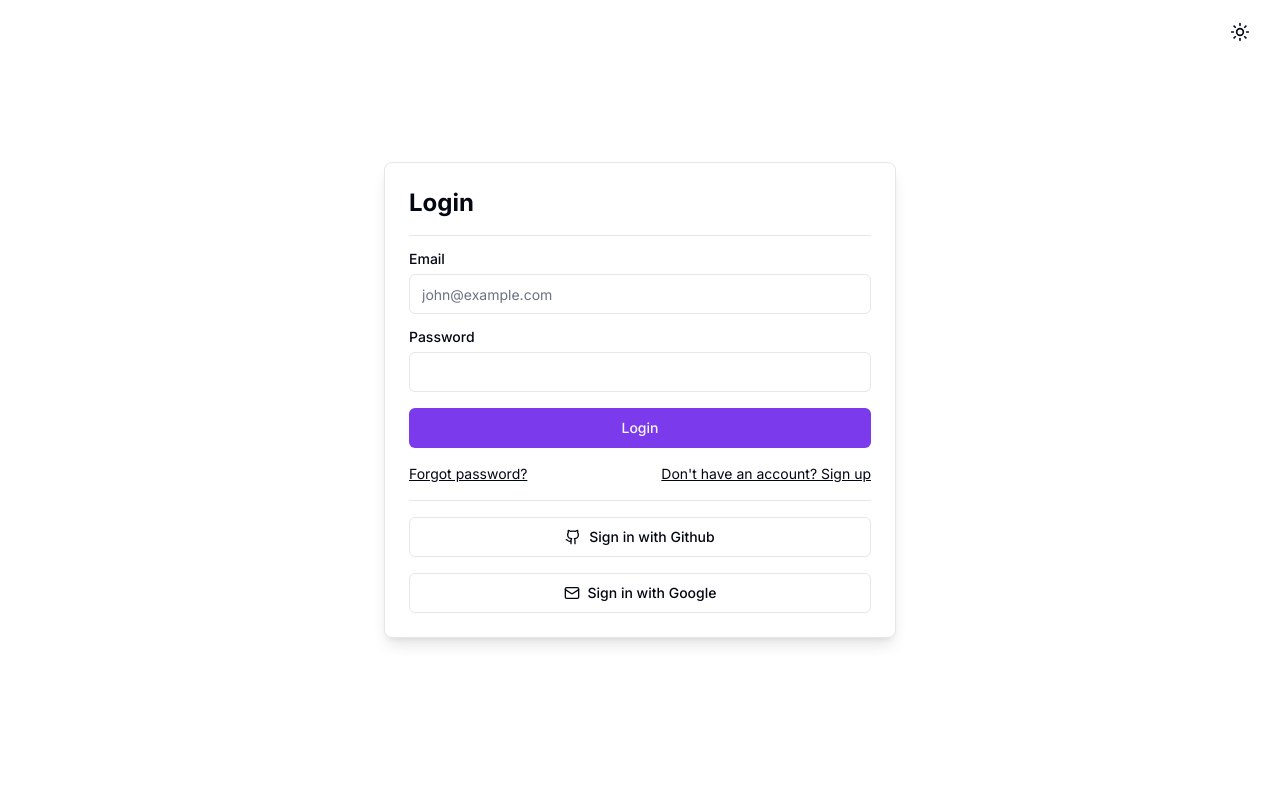
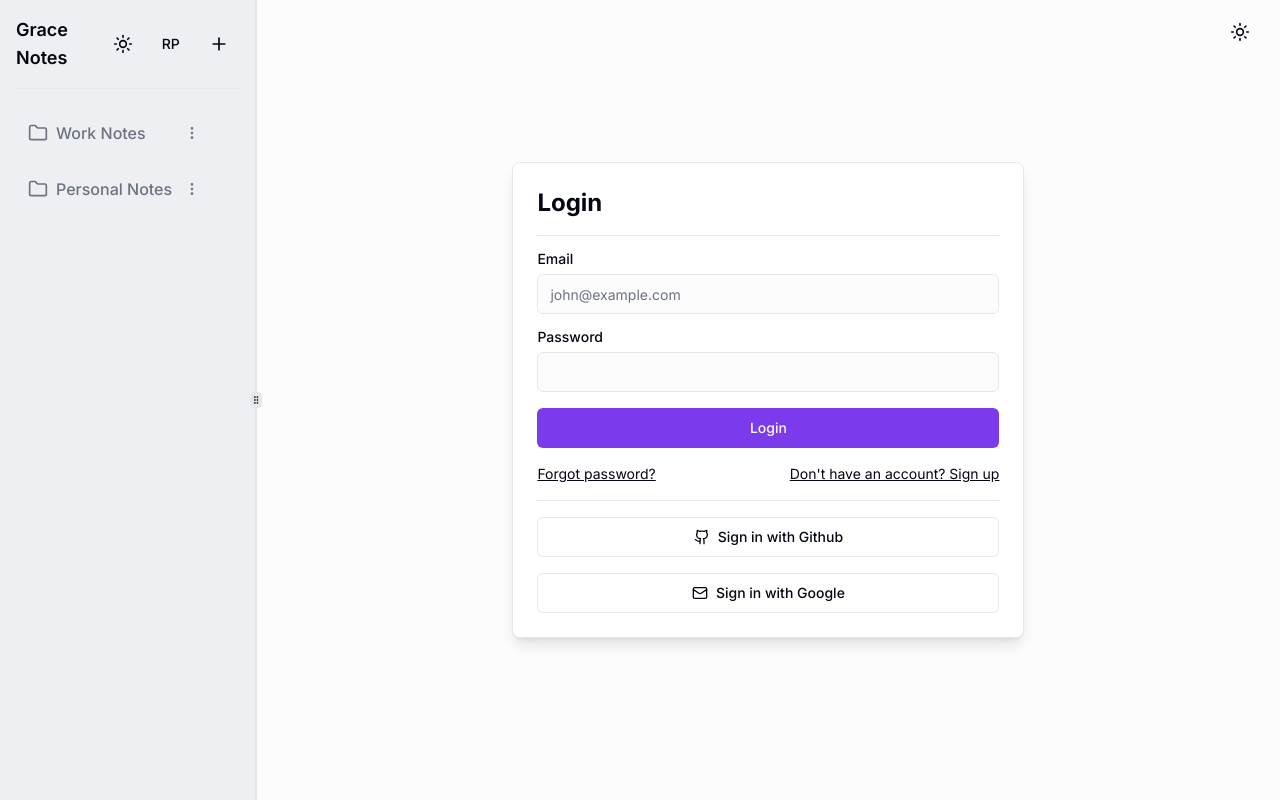
Before and after one commit to pandeyrochak/gracenotes, a Next.js app: page /login in a window 1280 px wide. Built offline with nearby package versions, Linux system fonts and the light colour scheme.

Commit message:
🛠️: layout refractoring

```diff
--- a/src/app/globals.css
+++ b/src/app/globals.css
@@ -4,7 +4,7 @@
 
 @layer base {
   :root {
-    --background: 0 0% 100%;
+    --background: 0 5% 99%;
     --foreground: 224 71.4% 4.1%;
     --card: 0 0% 100%;
     --card-foreground: 224 71.4% 4.1%;
--- a/src/app/layout.tsx
+++ b/src/app/layout.tsx
@@ -2,6 +2,14 @@ import type { Metadata } from "next";
 import { Inter } from "next/font/google";
 import "./globals.css";
 import { ThemeProvider } from "@/context/ThemeProvider";
+import NotesTitleBar from "@/components/component/NotesViewPanel/NotesTitleBar";
+import NotesView from "@/components/component/NotesViewPanel/NotesView/NotesView";
+import Sidepanel from "@/components/component/Sidepanel/Sidepanel";
+import {
+  ResizableHandle,
+  ResizablePanel,
+  ResizablePanelGroup,
+} from "@/components/ui/resizable";
 
 const inter = Inter({ subsets: ["latin"] });
 
@@ -24,7 +32,21 @@ export default function RootLayout({
           enableSystem
           disableTransitionOnChange
         >
-          {children}
+          <ResizablePanelGroup direction="horizontal" className="bg-background">
+            {/* sidepanle to be available on all pages */}
+            <ResizablePanel
+              className="h-screen"
+              maxSize={30}
+              minSize={20}
+              defaultSize={20}
+            >
+              <Sidepanel />
+            </ResizablePanel>
+            <ResizableHandle withHandle />
+            <ResizablePanel className="h-screen" defaultSize={80}>
+              <div className="flex flex-col h-full">{children}</div>
+            </ResizablePanel>
+          </ResizablePanelGroup>
         </ThemeProvider>
       </body>
     </html>
--- /dev/null
+++ b/src/app/note/[id]/layout.tsx
@@ -0,0 +1,14 @@
+import NotesTitleBar from "@/components/component/NotesViewPanel/NotesTitleBar";
+import NotesView from "@/components/component/NotesViewPanel/NotesView/NotesView";
+import React from "react";
+
+const NoteLayout = () => {
+  return (
+    <>
+      <NotesTitleBar />
+      <NotesView />
+    </>
+  );
+};
+
+export default NoteLayout;
--- /dev/null
+++ b/src/app/note/[id]/page.tsx
@@ -0,0 +1,11 @@
+"use client";
+
+import React from "react";
+import { useParams } from "next/navigation";
+
+const NotePage = () => {
+  const { id } = useParams();
+  return <div>Note page</div>;
+};
+
+export default NotePage;
--- a/src/app/page.tsx
+++ b/src/app/page.tsx
@@ -1,11 +1,3 @@
-import NotesTitleBar from "@/components/component/NotesViewPanel/NotesTitleBar";
-import NotesView from "@/components/component/NotesViewPanel/NotesView/NotesView";
-import Sidepanel from "@/components/component/Sidepanel/Sidepanel";
-import {
-  ResizableHandle,
-  ResizablePanel,
-  ResizablePanelGroup,
-} from "@/components/ui/resizable";
 import { createClient } from "@/utils/supabase/server";
 import { redirect } from "next/navigation";
 
@@ -17,24 +9,8 @@ export default async function Home() {
   }
 
   return (
-    <ResizablePanelGroup direction="horizontal">
-      <ResizablePanel
-        className="h-screen"
-        maxSize={30}
-        minSize={20}
-        defaultSize={20}
-      >
-        <Sidepanel />
-      </ResizablePanel>
-      <ResizableHandle withHandle />
-      <ResizablePanel className="h-screen" defaultSize={80}>
-        <div className="flex flex-col h-full">
-          {/* notes panel header */}
-          <NotesTitleBar />
-          {/* Notes View */}
-          <NotesView />
-        </div>
-      </ResizablePanel>
-    </ResizablePanelGroup>
+    <div className="text-muted text-xl flex flex-col items-center justify-center h-screen italic">
+      Nothing here yet. Add or Open a note to get started.
+    </div>
   );
 }
--- a/src/components/component/Sidepanel/Folder/Folder.tsx
+++ b/src/components/component/Sidepanel/Folder/Folder.tsx
@@ -6,8 +6,9 @@ import {
   CollapsibleTrigger,
 } from "@/components/ui/collapsible";
 import { Folder as FolderIcon } from "lucide-react";
+import { FolderProps } from "@/types/interfaces";
 
-const Folder = () => {
+const Folder = ({ id, title, notes }: FolderProps) => {
   return (
     <NoteFolderWrapper>
       <div className="space-y-2">
@@ -15,14 +16,18 @@ const Folder = () => {
           <div className="truncate text-muted-foreground flex items-center justify-between w-full">
             <div className="flex items-center">
               <FolderIcon className="h-5 w-5 mr-2" />
-              Work Notes
+              {title}
             </div>
             <FolderContextMenu />
           </div>
           <div className="h-4 w-4 text-muted-foreground" />
         </CollapsibleTrigger>
         <CollapsibleContent className="space-y-1 pl-2 ml-4 CollapsibleFolder border-l-2 border-muted">
-          <Note />
+          <Note
+            id="1"
+            title="Meeting Agenda"
+            content="This is a meeting agenda"
+          />
         </CollapsibleContent>
       </div>
     </NoteFolderWrapper>
--- a/src/components/component/Sidepanel/Note/Note.tsx
+++ b/src/components/component/Sidepanel/Note/Note.tsx
@@ -1,17 +1,15 @@
 import React from "react";
 import Link from "next/link";
-interface NoteProps {
-  title: string;
-  content: string;
-}
-const Note = () => {
+import { NoteProps } from "@/types/interfaces";
+
+const Note = ({ id, title, content }: NoteProps) => {
   return (
     <Link
-      href="#"
+      href={`/note/${id}`}
       className="block rounded-md px-3 py-2 text-sm font-normal transition-colors hover:bg-border text-muted-foreground"
       prefetch={false}
     >
-      Meeting Agenda
+      {title}
     </Link>
   );
 };
--- a/src/components/component/Sidepanel/Sidepanel.tsx
+++ b/src/components/component/Sidepanel/Sidepanel.tsx
@@ -15,7 +15,9 @@ const Sidepanel = () => {
   return (
     <div className="border-r bg-muted/40 p-4 h-full w-full">
       <div className="flex items-center justify-between">
-        <h2 className="text-lg font-semibold">Grace Notes</h2>
+        <Link href="/" className="text-lg font-semibold">
+          Grace Notes
+        </Link>
         <div className="flex items-center gap-2">
           <ThemeToggle />
           <UserAvatar />
@@ -26,8 +28,8 @@ const Sidepanel = () => {
         </div>
       </div>
       <Separator className="my-4" />
-      <Folder />
-      <Folder />
+      <Folder id="1" title="Work Notes" notes={[]} />
+      <Folder id="2" title="Personal Notes" notes={[]} />
     </div>
   );
 };
--- /dev/null
+++ b/src/types/interfaces.ts
@@ -0,0 +1,11 @@
+export interface FolderProps {
+  id: string;
+  title: string;
+  notes: NoteProps[];
+}
+
+export interface NoteProps {
+  id: string;
+  title: string;
+  content: string;
+}
```
